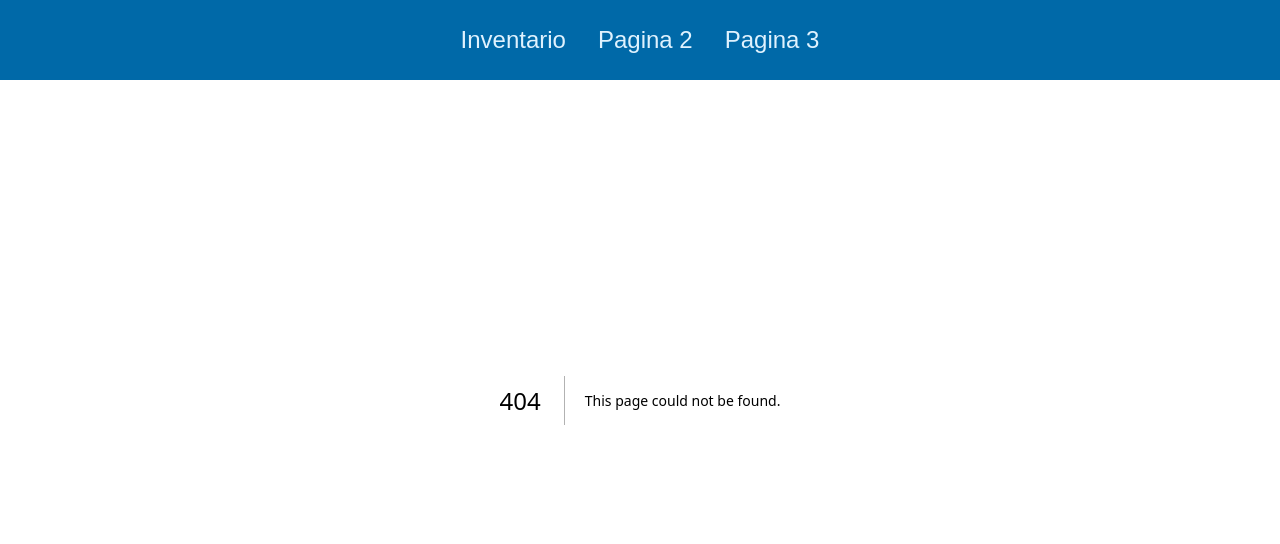
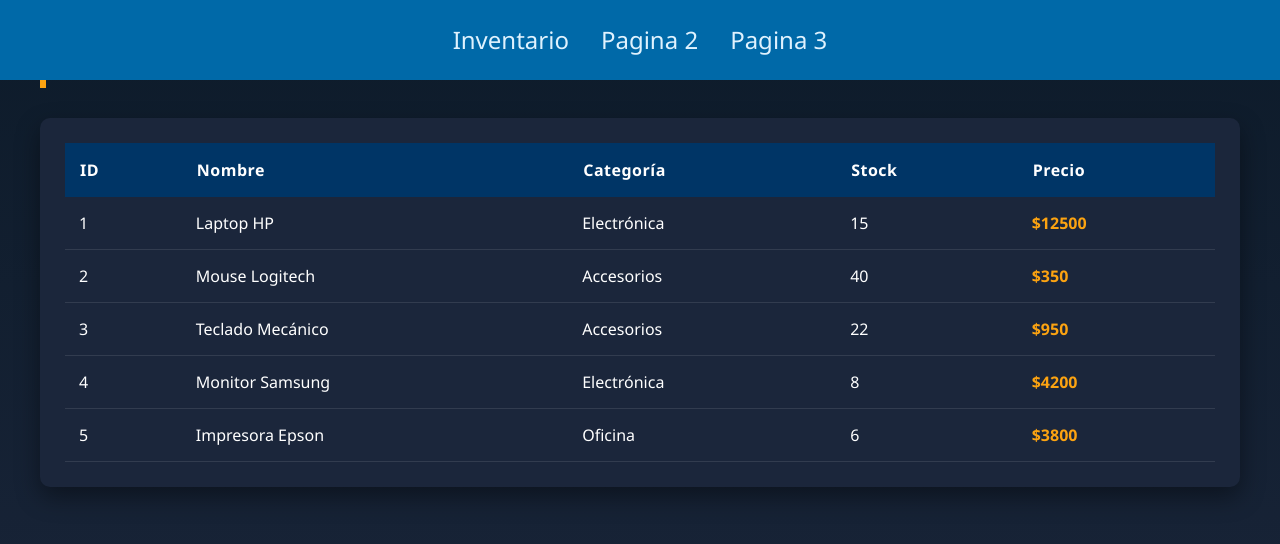
Before and after one commit to Setex10/my-app, a Next.js app: page /inventario in a window 1280 px wide. Before the commit this address had no page. Shown: the top 544 px of the page. Built offline with nearby package versions, Linux system fonts and the light colour scheme.

Commit message:
se creo la vista del inventario

```diff
--- /dev/null
+++ b/src/app/inventario/inventario.css
@@ -0,0 +1,76 @@
+* {
+  margin: 0;
+  padding: 0;
+  box-sizing: border-box;
+  font-family: "Segoe UI", Arial, sans-serif;
+}
+
+body {
+  background-color: #0d1b2a; /* Azul oscuro profundo */
+}
+
+/* Contenedor principal */
+.contenedor {
+  padding: 40px;
+  min-height: 100vh;
+  background: linear-gradient(180deg, #0d1b2a 0%, #1b263b 100%);
+}
+
+/* Título principal */
+.titulo {
+  margin-bottom: 30px;
+  font-size: 32px;
+  color: #fca311; /* Amarillo tipo Cinepolis */
+  letter-spacing: 1px;
+  text-transform: uppercase;
+  border-left: 6px solid #fca311;
+  padding-left: 15px;
+}
+
+/* Contenedor de tabla */
+.tabla-contenedor {
+  background-color: #1b263b;
+  padding: 25px;
+  border-radius: 10px;
+  box-shadow: 0px 10px 25px rgba(0, 0, 0, 0.4);
+}
+
+/* Tabla */
+.tabla {
+  width: 100%;
+  border-collapse: collapse;
+  color: #ffffff;
+}
+
+/* Encabezado */
+.tabla thead {
+  background-color: #003566; /* Azul fuerte */
+}
+
+.tabla th {
+  padding: 15px;
+  text-align: left;
+  font-weight: 600;
+  letter-spacing: 0.5px;
+}
+
+/* Celdas */
+.tabla td {
+  padding: 14px;
+  border-bottom: 1px solid rgba(255, 255, 255, 0.1);
+}
+
+/* Filas */
+.tabla tbody tr {
+  transition: background 0.3s ease;
+}
+
+.tabla tbody tr:hover {
+  background-color: rgba(252, 163, 17, 0.1);
+}
+
+/* Precio destacado */
+.tabla td:last-child {
+  color: #fca311;
+  font-weight: bold;
+}
--- /dev/null
+++ b/src/app/inventario/page.jsx
@@ -0,0 +1,41 @@
+import "./inventario.css"
+export default function  Inventario(){
+
+    const productos = [
+        { id: 1, nombre: "Laptop HP", categoria: "Electrónica", stock: 15, precio: 12500 },
+        { id: 2, nombre: "Mouse Logitech", categoria: "Accesorios", stock: 40, precio: 350 },
+        { id: 3, nombre: "Teclado Mecánico", categoria: "Accesorios", stock: 22, precio: 950 },
+        { id: 4, nombre: "Monitor Samsung", categoria: "Electrónica", stock: 8, precio: 4200 },
+        { id: 5, nombre: "Impresora Epson", categoria: "Oficina", stock: 6, precio: 3800 }
+    ]
+     return <div className="contenedor">
+   <h1 className="titulo">Inventario General</h1>
+   <div className  ="tabla-contenedor">
+   <table className="tabla">
+     <thead>
+            <tr>
+              <th>ID</th>
+              <th>Nombre</th>
+              <th>Categoría</th>
+              <th>Stock</th>
+              <th>Precio</th>
+            </tr>
+          </thead>
+
+          <tbody>
+            {productos.map((producto) => (
+              <tr key={producto.id}>
+                <td>{producto.id}</td>
+                <td>{producto.nombre}</td>
+                <td>{producto.categoria}</td>
+                <td>{producto.stock}</td>
+                <td>${producto.precio}</td>
+              </tr>
+            ))}
+          </tbody>
+   </table>
+   </div>
+
+
+   </div>
+}
--- a/src/app/product/page.jsx
+++ b/src/app/product/page.jsx
@@ -1,5 +1,5 @@
 import React from "react";
-import "./DetalleProducto.css";
+import "./product.css";
 
 export default function DetalleProducto() {
   return (
```
